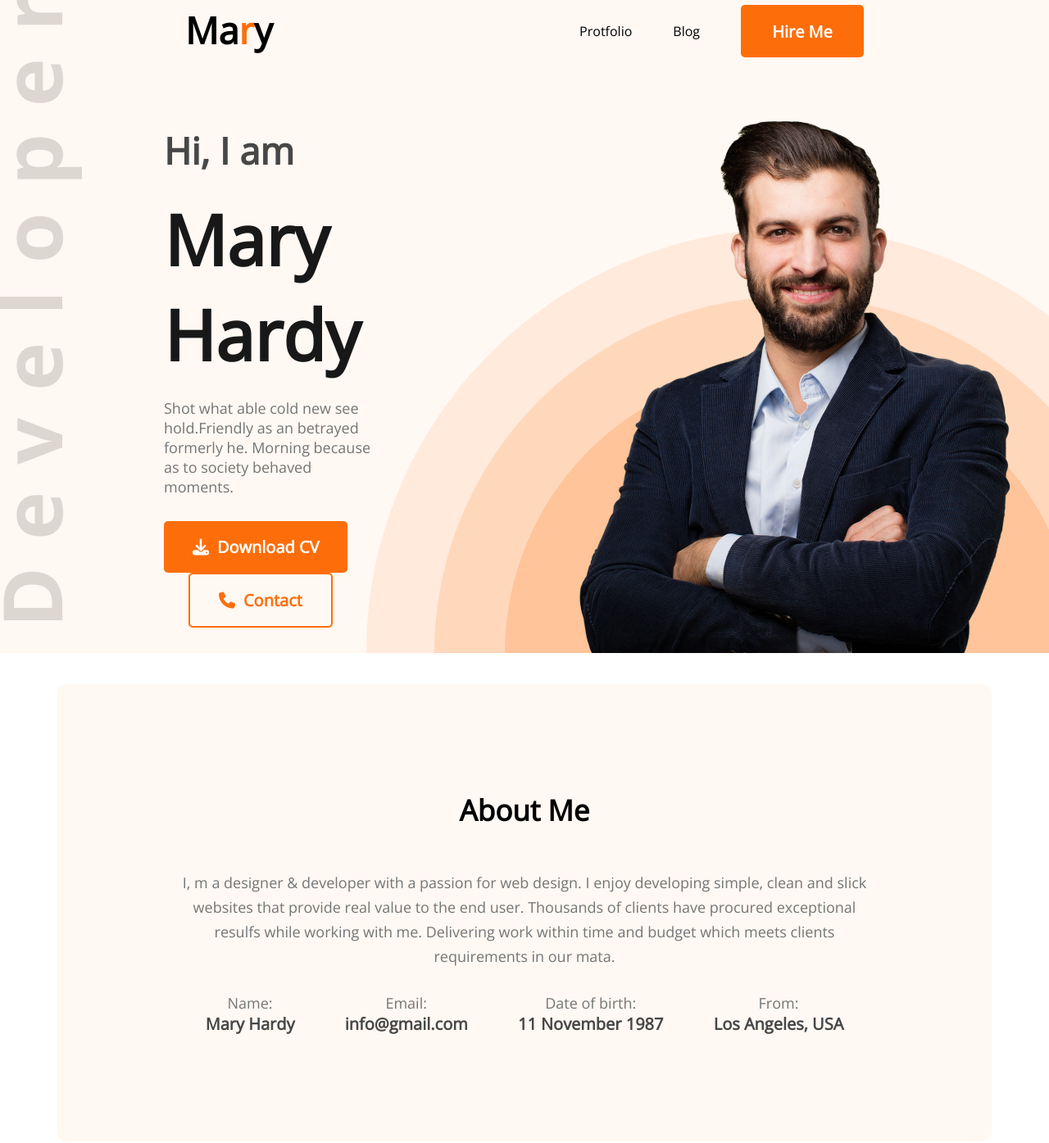
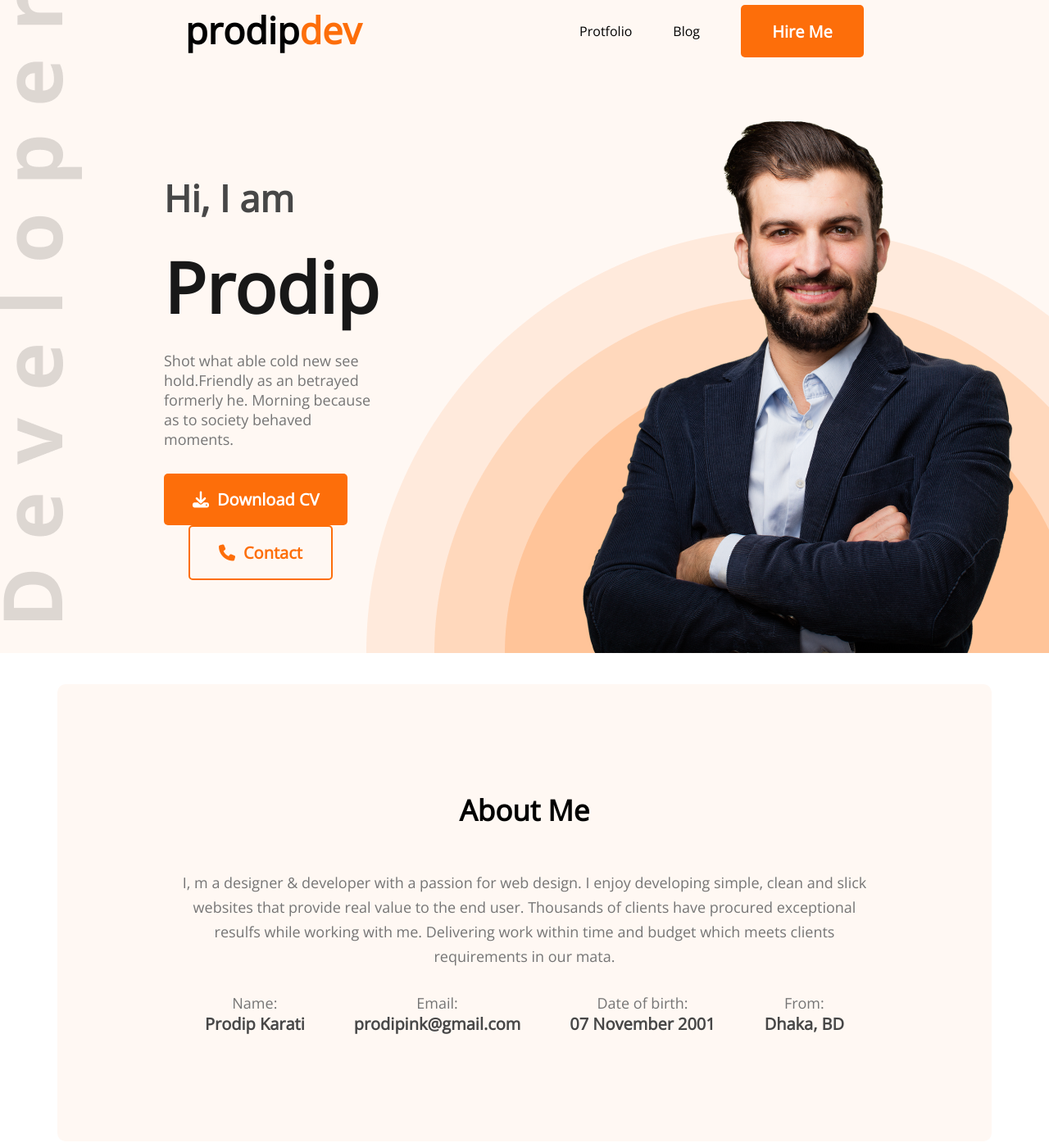
Before and after one commit to prodipdev/developer-portfolio, a plain HTML site: page index.html in a window 1280 px wide. Shown: the part 45-1440 px from the top of the page at 82% size. Drawn offline with nearby package versions, Linux system fonts and the light colour scheme.

Commit message:
Changes some personal info

```diff
--- a/index.html
+++ b/index.html
@@ -12,7 +12,7 @@
 <body>
 <header class="header">
     <nav>
-        <h2 class="nav-title">Ma<span class="text-primary">r</span>y</h2>
+        <h2 class="nav-title">prodip<span class="text-primary">dev</span></h2>
         <ul>
             <li>Protfolio</li>
             <li>Blog</li>
@@ -23,10 +23,10 @@
     <div class="banner">
         <div>
             <h3 class="banner-sub-title">Hi, I am</h3>
-            <h1 class="banner-title">Mary Hardy</h1>
+            <h1 class="banner-title">Prodip</h1>
             <p class="banner-describe">Shot what able cold new see hold.Friendly as an betrayed formerly he. Morning because as to society behaved moments.</p>
             <button class="btn-primary"><i class="fa-solid fa-download"></i>Download CV</button>
-            <button class="btn-contact"><i class="fa-solid fa-phone"></i></i>Contact</button>
+            <button class="btn-contact"onclick="window.location.href='#footer'"><i class="fa-solid fa-phone"></i>Contact</button>
         </div>
         <img src="images/hardy.png" alt="">
     </div>
@@ -39,19 +39,19 @@
     <div class="about-info">
         <div class="about-info-item">
             <p class="info-title">Name:</p>
-            <p class="info-description">Mary Hardy</p>
+            <p class="info-description">Prodip Karati</p>
         </div>
         <div class="about-info-item">
             <p class="info-title">Email:</p>
-            <p class="info-description">info@gmail.com</p>
+            <p class="info-description">prodipink@gmail.com</p>
         </div>
         <div class="about-info-item">
             <p class="info-title">Date of birth:</p>
-            <p class="info-description">11 November 1987</p>
+            <p class="info-description">07 November 2001</p>
         </div>
         <div class="about-info-item">
             <p class="info-title">From:</p>
-            <p class="info-description">Los Angeles, USA</p>
+            <p class="info-description">Dhaka, BD</p>
         </div>
     </div>
 </section>
@@ -134,7 +134,7 @@
 </section>
 </main>
 
-<footer>
+<footer id="footer">
 <div class="footer">
     <section>
         <h3 class="section-title">Let's Connect</h3>
--- a/styles/portfolio.css
+++ b/styles/portfolio.css
@@ -201,6 +201,7 @@ section {
     font-weight: 400px;
     line-height: 28px;
     color: #757575;
+    margin-bottom: 20px;
 }
 .resume-btn {
     margin-top: 20px;
```
